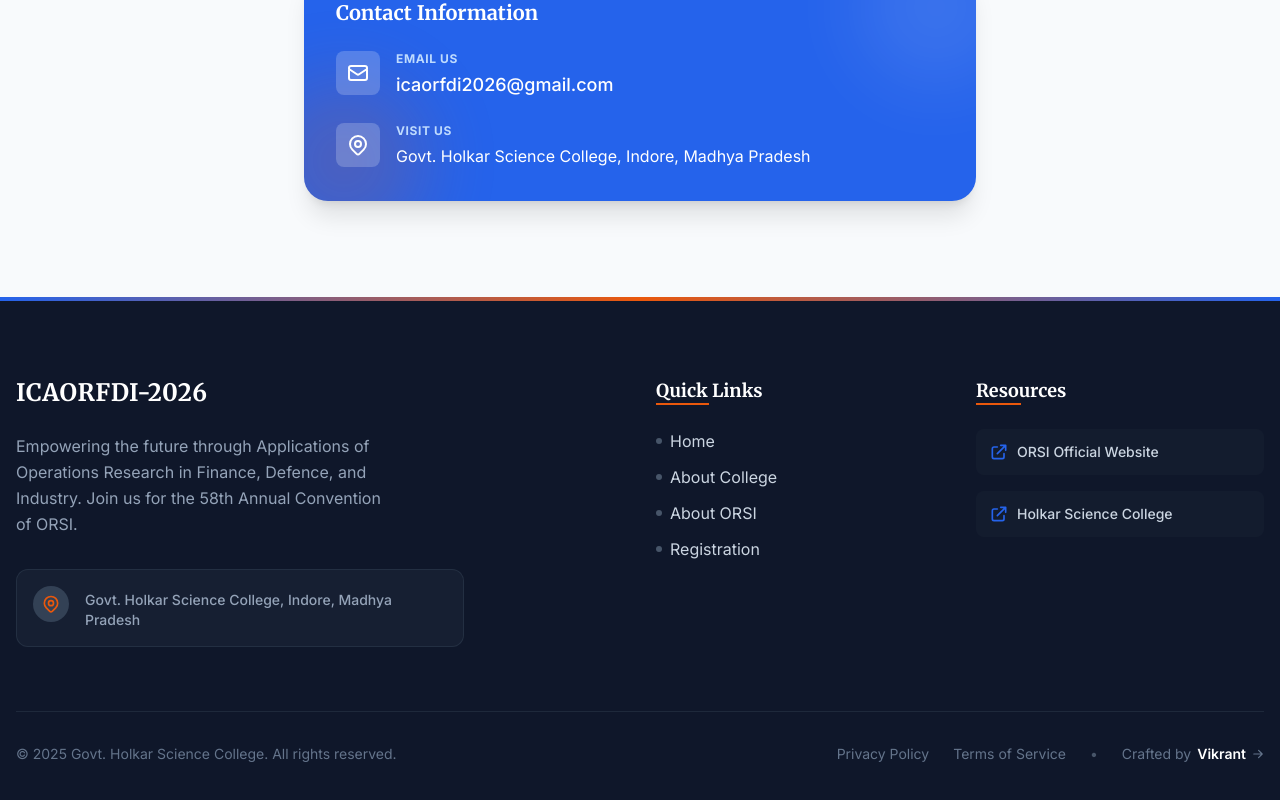
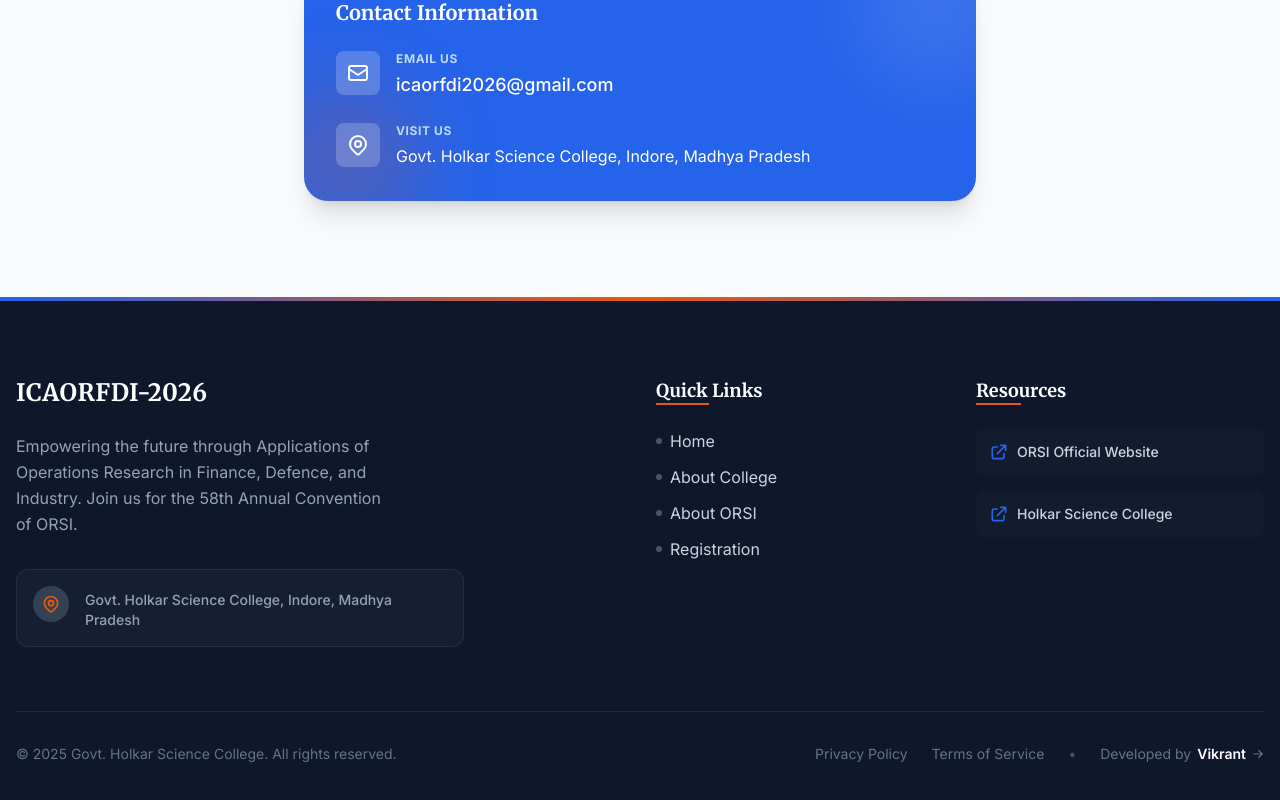
Before and after one commit to vikrantwiz02/ORSI-Conference-2025, a React (Vite) app: page / in a window 1280 px wide. Shown: the part 10857-11657 px from the top of the page. Built offline with nearby package versions, Linux system fonts and the light colour scheme.

Commit message:
feat: update footer links and developer credit text

```diff
--- a/components/Footer.tsx
+++ b/components/Footer.tsx
@@ -102,12 +102,12 @@
                 </button>
                 <span className="hidden md:inline text-slate-600">•</span>
                 <a
-                  href="https://vikrant-portfolio-kappa.vercel.app/"
+                  href="https://vikrant-k.vercel.app/"
                   target="_blank"
                   rel="noopener noreferrer"
                   className="group flex items-center gap-1.5 hover:text-govt-accent transition-colors"
                 >
-                  <span className="text-slate-500">Crafted by</span>
+                  <span className="text-slate-500">Developed by</span>
                   <span className="font-semibold text-white group-hover:text-govt-accent">Vikrant</span>
                   <svg className="w-3 h-3 group-hover:translate-x-0.5 transition-transform" fill="currentColor" viewBox="0 0 20 20">
                     <path fillRule="evenodd" d="M10.293 3.293a1 1 0 011.414 0l6 6a1 1 0 010 1.414l-6 6a1 1 0 01-1.414-1.414L14.586 11H3a1 1 0 110-2h11.586l-4.293-4.293a1 1 0 010-1.414z" clipRule="evenodd" />
```
